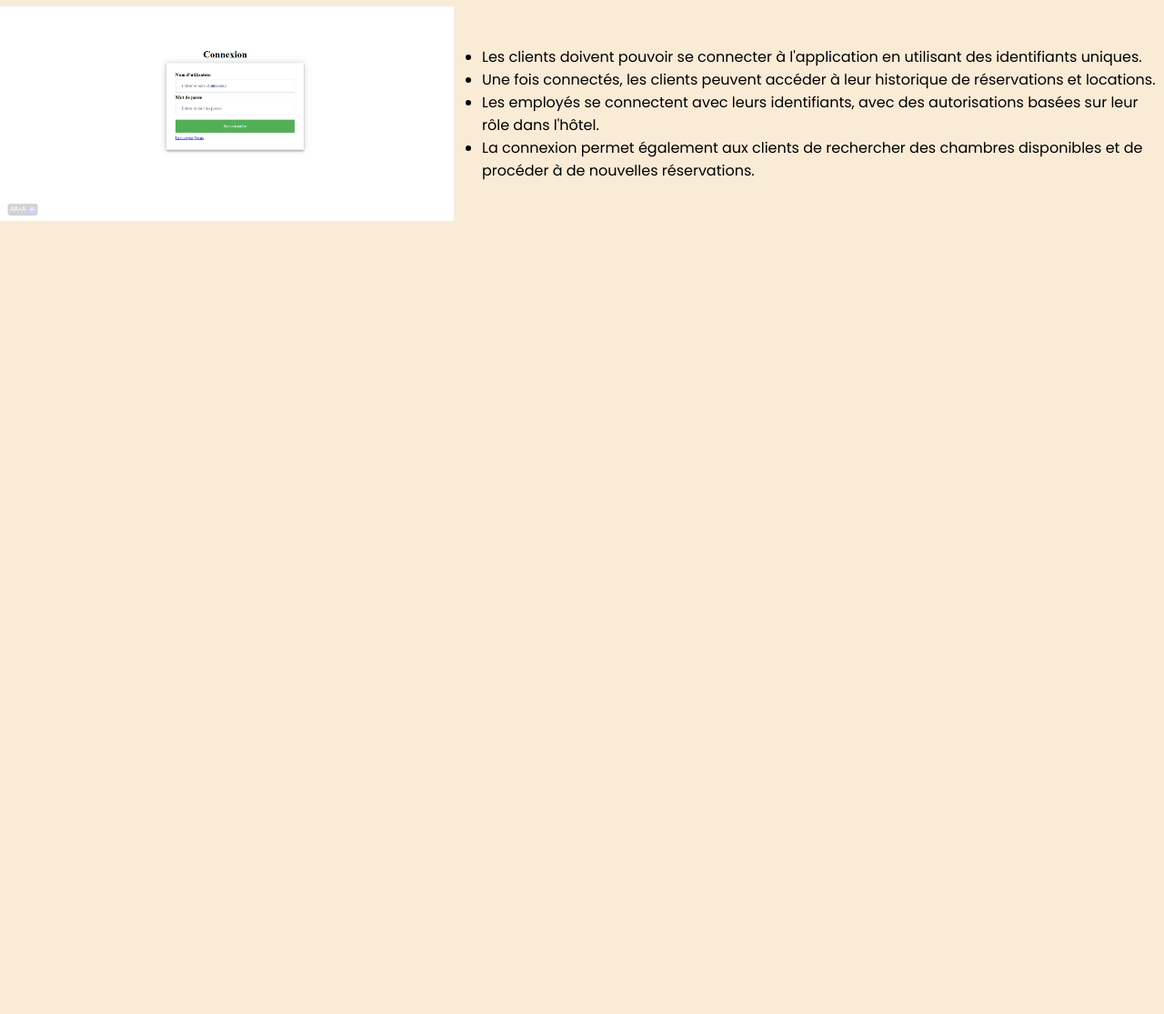
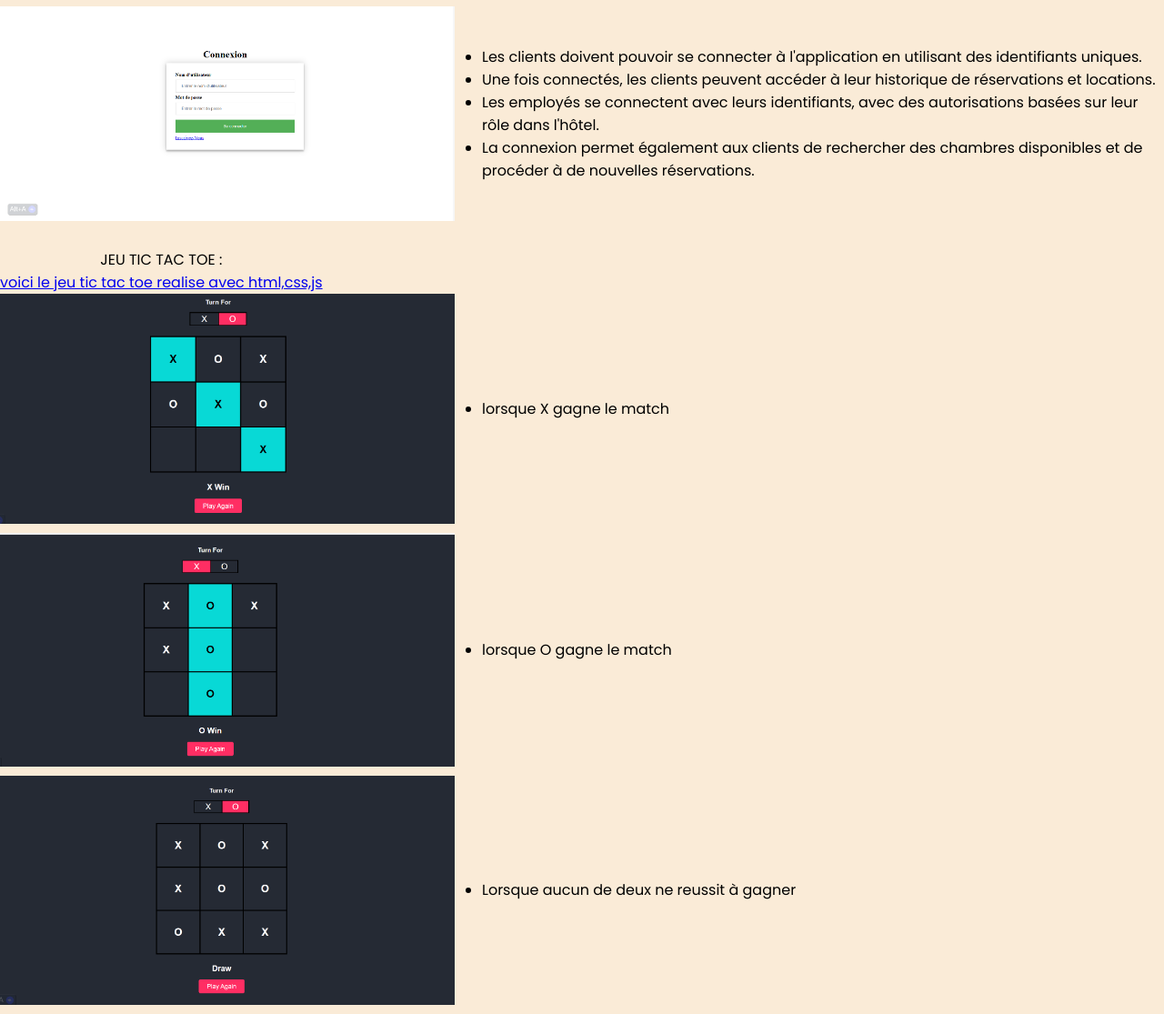
Before and after one commit to exaucee2/portfolio, a plain HTML site: page projetcs.html in a window 1280 px wide. Shown: the part 1028-2143 px from the top of the page at 91% size. Before the commit the page ends 1281 px from the top, so only its background shows below. Drawn offline with Linux system fonts and the light colour scheme.

Commit message:
integration du jeu dans le portfolio

```diff
--- a/projetcs.html
+++ b/projetcs.html
@@ -137,6 +137,37 @@ img {
             </ul>
     </div>
 
+    <div class="github-section">
+        <p>JEU TIC TAC TOE :</p>
+        <a href="https://exaucee2.github.io/" target="_blank">voici le jeu tic tac toe realise avec html,css,js </a>
+
+    </div>
+
+    <div class="image-container">
+        <img src="Xwin.png">
+        <ul>
+
+            <li> lorsque X gagne le match</li>
+        </ul>
+
+    </div>
+    <div class="image-container">
+        <img src="Owin.png">
+        <ul>
+
+            <li> lorsque O gagne le match</li>
+        </ul>
+
+    </div>
+    <div class="image-container">
+        <img src="DRAW.png">
+        <ul>
+
+            <li> Lorsque aucun de deux ne reussit à gagner</li>
+        </ul>
+
+    </div>
+
 
 </body>
 </html>
```
Also changed, not shown: DRAW.png (added), Owin.png (added), Xwin.png (added).
